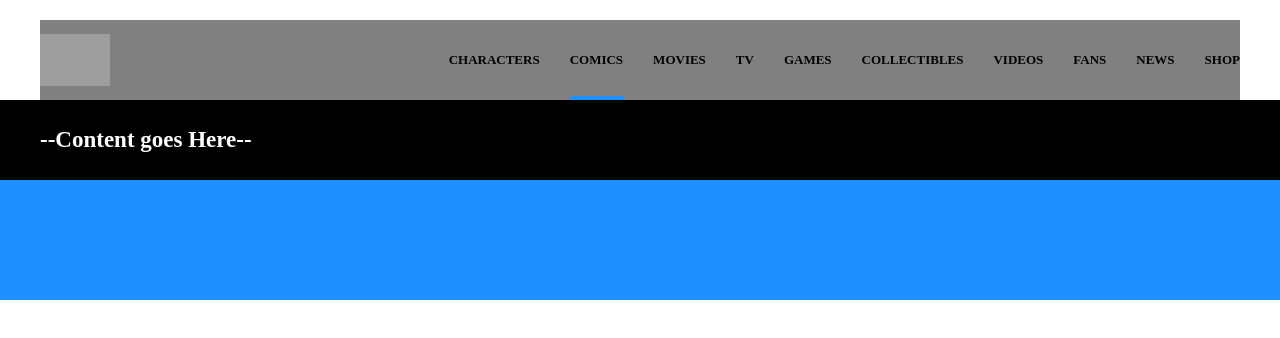
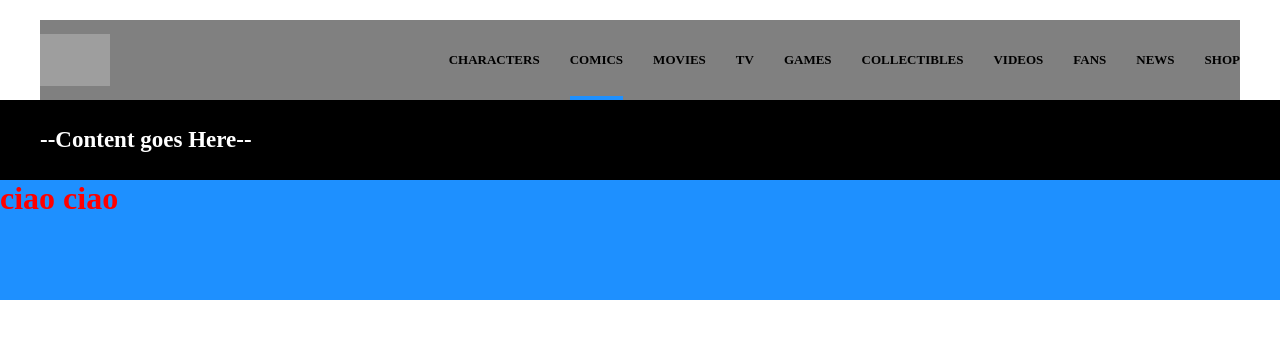
Before and after one commit to g1ammi93/vite-comics, a Vue app: page / in a window 1280 px wide. Shown: the top 338 px of the page. Built offline with nearby package versions, Linux system fonts and the light colour scheme; grey boxes are pictures that could not be loaded.

Commit message:
Added h1

```diff
--- a/src/components/AppFooter.vue
+++ b/src/components/AppFooter.vue
@@ -4,6 +4,17 @@ export default {
 }
 </script>
 
-<template></template>
+<template>
+    <footer>
+        <div>
+            <h1>ciao ciao</h1>
+        </div>
 
-<style scoped></style>
+    </footer>
+</template>
+
+<style scoped>
+h1 {
+    color: red;
+}
+</style>
```
